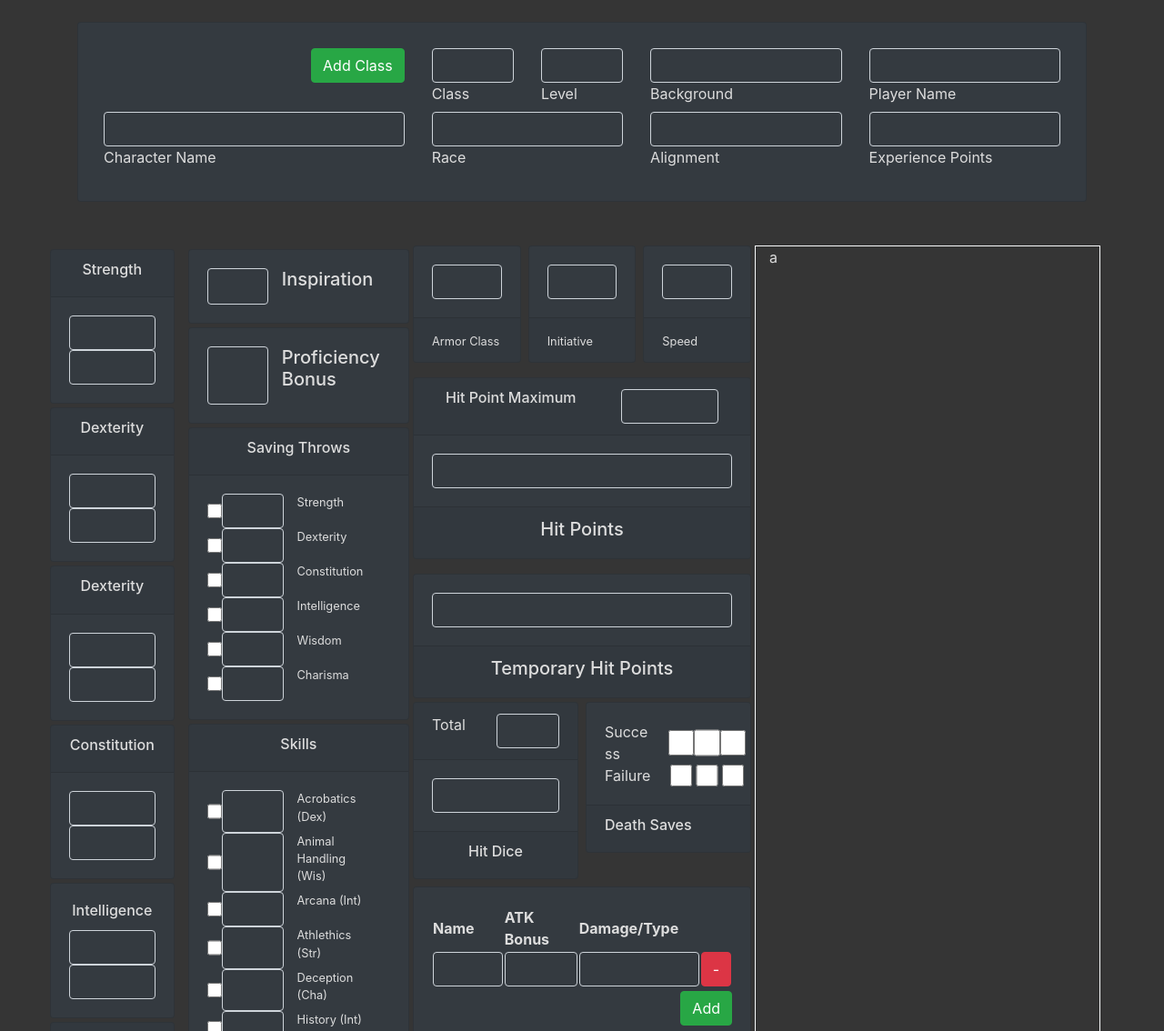
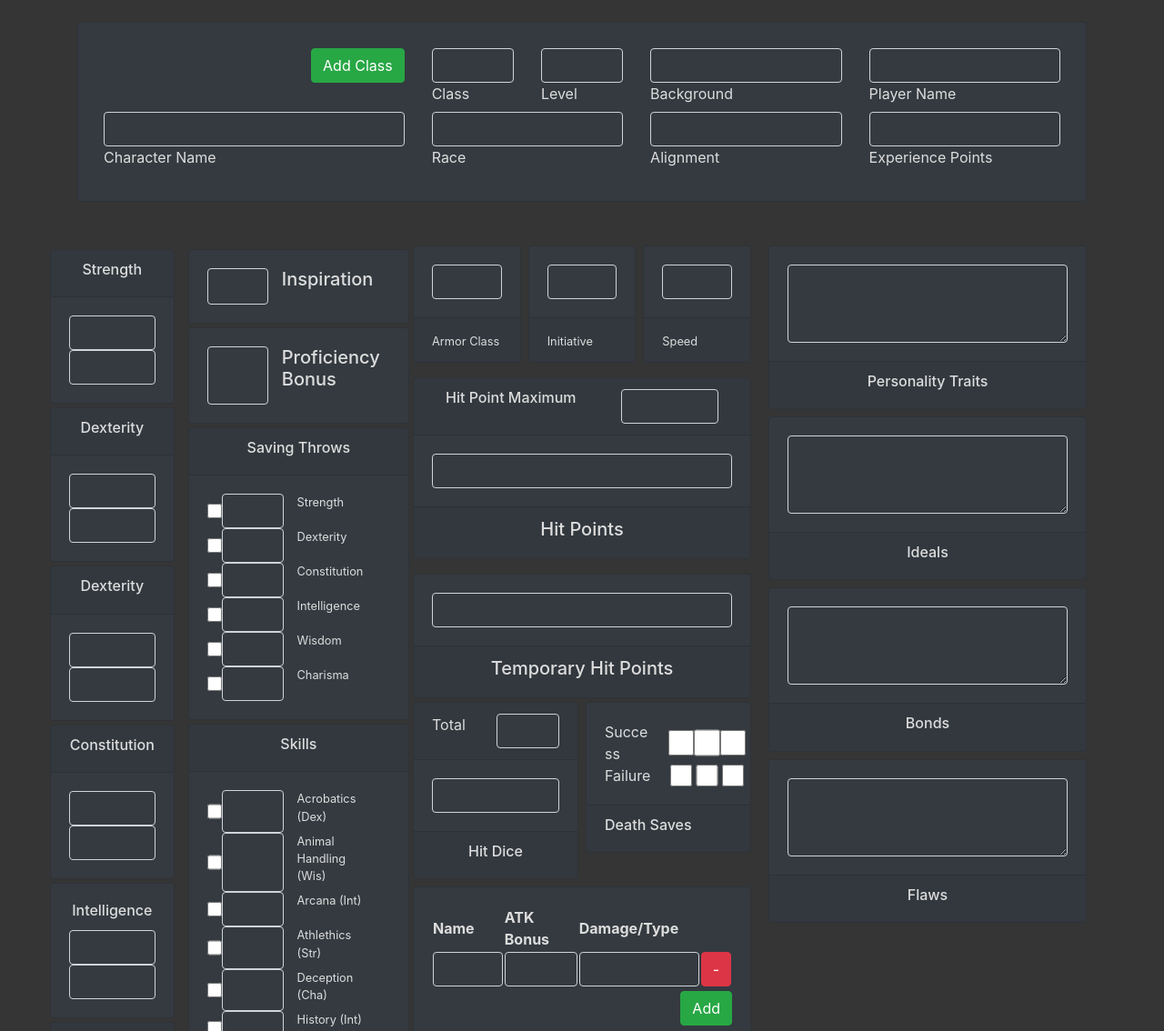
Before and after one commit to TheRayOfSeasons/Beholder, a website: page web/pages/character_sheet.html in a window 1280 px wide. Shown: the top 1134 px of the page at 91% size. Drawn offline with Linux system fonts and the light colour scheme.

Commit message:
Modify: Character Description fields

```diff
--- a/web/pages/character_sheet.html
+++ b/web/pages/character_sheet.html
@@ -481,7 +481,50 @@
           </div>
         </div>
       </div>
-      <div class="col-md-4 border border-light">a</div>
+
+      <div class="col-md-4">
+
+        <!-- Personality Traits -->
+        <div class="card bg-dark mb-2">
+          <div class="card-body">
+            <textarea class="form-control bg-dark text-light" name="personality_traits" id="PersonalityTraits" cols="30" rows="3"></textarea>
+          </div>
+          <div class="card-footer">
+            <h6 class="text-center">Personality Traits</h6>
+          </div>
+        </div>
+
+        <!-- Ideals -->
+        <div class="card bg-dark my-2">
+          <div class="card-body">
+            <textarea class="form-control bg-dark text-light" name="ideals" id="Ideals" cols="30" rows="3"></textarea>
+          </div>
+          <div class="card-footer">
+            <h6 class="text-center">Ideals</h6>
+          </div>
+        </div>
+
+        <!-- Bonds -->
+        <div class="card bg-dark my-2">
+          <div class="card-body">
+            <textarea class="form-control bg-dark text-light" name="bonds" id="Bonds" cols="30" rows="3"></textarea>
+          </div>
+          <div class="card-footer">
+            <h6 class="text-center">Bonds</h6>
+          </div>
+        </div>
+
+        <!-- Flaws -->
+        <div class="card bg-dark my-2">
+          <div class="card-body">
+            <textarea class="form-control bg-dark text-light" name="flaws" id="Flaws" cols="30" rows="3"></textarea>
+          </div>
+          <div class="card-footer">
+            <h6 class="text-center">Flaws</h6>
+          </div>
+        </div>
+
+      </div>
     </div>
   </form>
   <script src="../js/script.js"></script>
```
